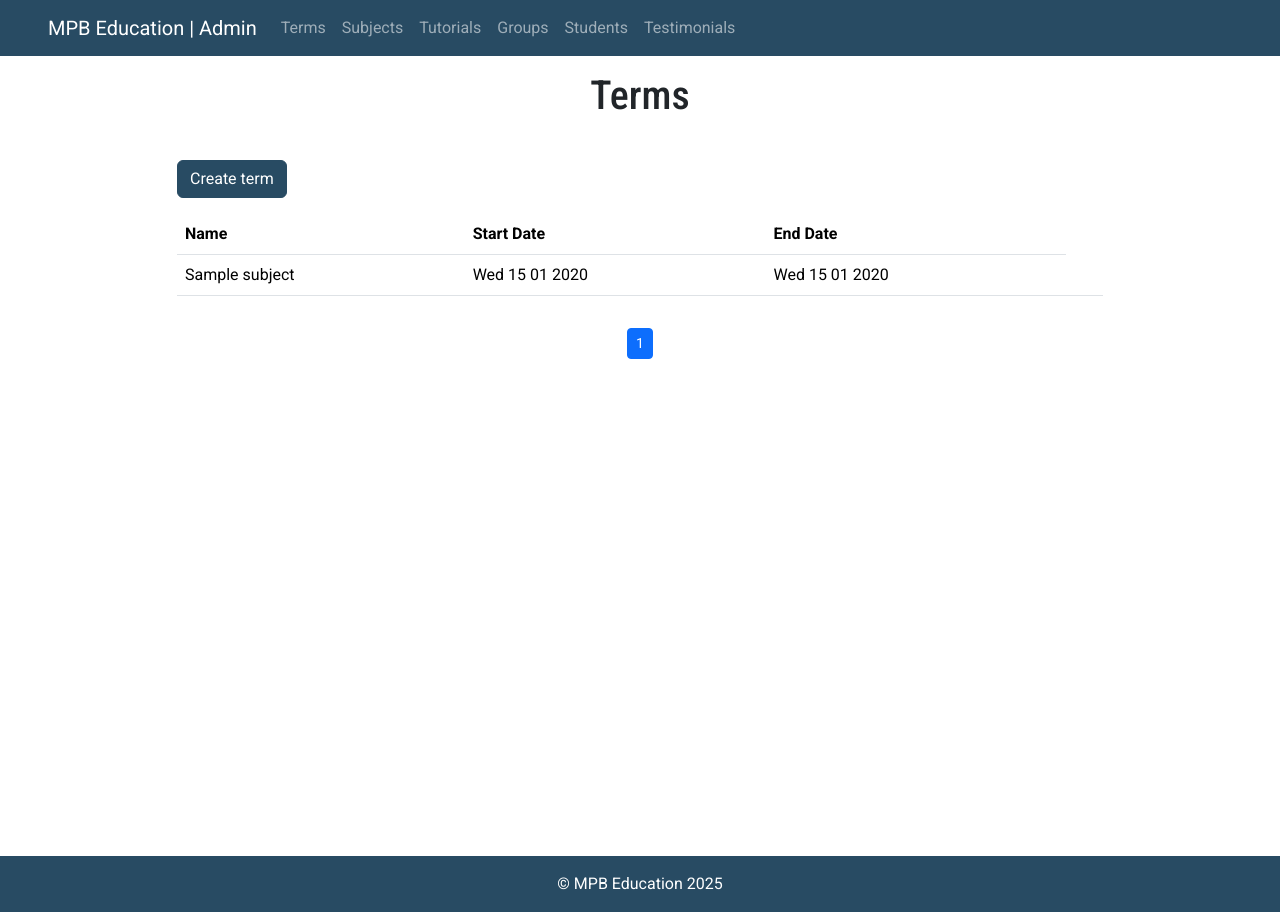
After one commit to charliemarshall1996/mpb-education, a Django app: template curricula/templates/curricula/term_list.html in a window 1280 px wide. The commit adds this page. Run offline with Django 3.2, Linux system fonts and the light colour scheme; the template is opened without the code that fills it: most values are stand-ins (such as "Sample title", 1, 10 or a date in 2020); some libraries are stand-ins or nearby versions.

Commit message:
added term model and views

```diff
--- /dev/null
+++ b/curricula/templates/curricula/term_list.html
@@ -0,0 +1,78 @@
+<!DOCTYPE html>
+{% extends 'mpbadmin/base.html' %}
+{% load static %}
+{% load url_replace %}
+{% block content %}
+<div class="container">
+    <div class="row justify-content-center text-center py-3">
+        <div class="col-10">
+            <h1>Terms</h1>
+        </div>
+    </div>
+
+    <div class="row justify-content-center py-3">
+        <div class="col-10">
+            <a href="{% url 'curricula:term-create' %}" class="btn btn-primary">Create term</a>
+        </div>
+    </div>
+
+    <div class="row justify-content-center">
+        <div class="col-10">
+            <table class="table table-hover">
+                <thead>
+                    <tr>
+                        <th scope="col">Name</th>
+                        <th scope="col">Start Date</th>
+                        <th scope="col">End Date</th>
+                    </tr>
+                </thead>
+                <tbody>
+                    {% for term in object_list %}
+
+                        <tr class="position-relative">
+                            <td>{{ term.subject.name }}</td>
+                            <td>{{ term.start_date|date:"D d m Y" }}</td>
+                            <td>{{ term.end_date|date:"D d m Y" }}</td>
+                            <td><a href="{% url 'curricula:term-detail' term.pk %}" class="stretched-link"></a></td>
+                        </tr>
+                    {% endfor %}
+                </tbody>
+            </table>
+        </div>
+    </div>
+
+    <div class="row text-center justify-content-center py-3">
+        <div class="col-10">
+            <nav class="page-navigation">
+                <ul class="pagination pagination-sm justify-content-center align-content-center">
+                    {% if page_obj.has_previous %}
+                        <li class="page-item">
+                            <a class="page-link" href="?{% url_replace request 'page' 1 %}" aria-label="First">&laquo;</a>
+                        </li>
+                        <li class="page-item">
+                            <a class="page-link" href="?{% url_replace request 'page' page_obj.previous_page_number %}" aria-label="Previous">&lsaquo;</a>
+                        </li>
+                    {% endif %}
+
+                    {% for page in page_obj.paginator.page_range %}
+                            {% if page == page_obj.number %}
+                                <li class="page-item active"><span class="page-link">{{ page }}</span></li>
+                            {% elif page <= page_obj.number|add:9 and page >= page_obj.number|add:-9 %}
+                                <li class="page-item"><a class="page-link" href="?{% url_replace request 'page' page %}">{{ page }}</a></li>
+                            {% endif %}
+                    {% endfor %}
+
+                    {% if page_obj.has_next %}
+                        <li class="page-item">
+                            <a class="page-link" href="?{% url_replace request 'page' page_obj.next_page_number %}" aria-label="Next">&rsaquo;</a>
+                        </li>
+                        <li class="page-item">
+                            <a class="page-link" href="?{% url_replace request 'page' page_obj.paginator.num_pages %}" aria-label="Last">&raquo;</a>
+                        </li>
+                    {% endif %}
+                </ul>
+            </nav>
+        </div>
+    </div>
+</div>
+{% endblock %}
--- a/mpbadmin/templates/mpbadmin/base.html
+++ b/mpbadmin/templates/mpbadmin/base.html
@@ -33,16 +33,16 @@
 			<div class="collapse navbar-collapse" id="navbarNav">
 				<ul class="navbar-nav w-100">
                     <li class="nav-item d-none d-md-flex">
-						<a class="nav-link" href="#">Terms</a>
+						<a class="nav-link" href="{% url 'curricula:term-list' %}">Terms</a>
 					</li>
 					<li class="nav-item d-flex d-md-none">
-						<a class="nav-link" href="#">Terms</a>
+						<a class="nav-link" href="{% url 'curricula:term-list' %}">Terms</a>
 					</li>
 					<li class="nav-item d-none d-md-flex">
-						<a class="nav-link" href="curricula:subject-list">Subjects</a>
+						<a class="nav-link" href="{% url 'curricula:subject-list' %}">Subjects</a>
 					</li>
 					<li class="nav-item d-flex d-md-none">
-						<a class="nav-link" href="curricula:subject-list">Subjects</a>
+						<a class="nav-link" href="{% url 'curricula:subject-list' %}">Subjects</a>
 					</li>
                     <li class="nav-item d-none d-md-flex">
 						<a class="nav-link" href="#">Tutorials</a>
```
Also changed, not shown: curricula/forms.py (added, +14 -0 lines), curricula/models.py (+13 -0 lines), curricula/templates/curricula/term_confirm_delete.html (added, +22 -0 lines), curricula/templates/curricula/term_detail.html (added, +55 -0 lines), curricula/templates/curricula/term_form.html (added, +21 -0 lines), curricula/urls.py (+18 -1 lines), curricula/views.py (+35 -1 lines), curricula/migrations/0002_term.py (added).
